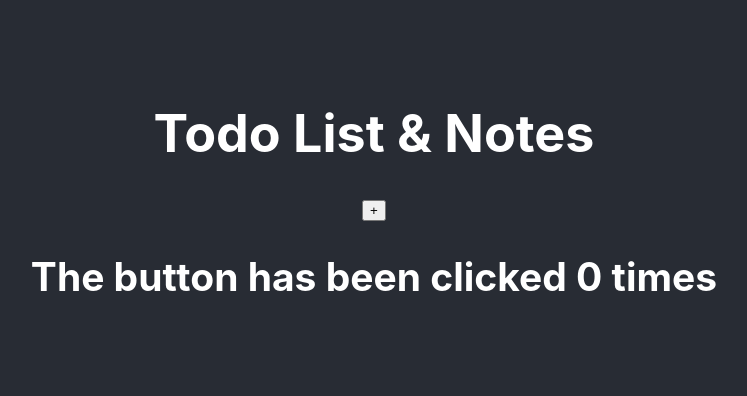
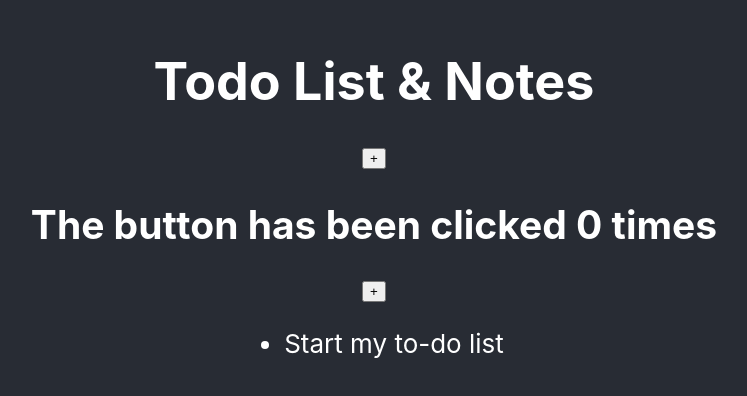
Before and after one commit to daisybarrette/drag-and-drop-sticky-notes, a React (Create React App) app: page / in a window 1280 px wide. Shown: the part 200-596 px from the top of the page, without its empty margins (266-1013 px from the left). Built offline with nearby package versions, Linux system fonts and the light colour scheme.

Commit message:
Start list of notes, semi-functional 'add' button

```diff
--- a/src/App.js
+++ b/src/App.js
@@ -1,12 +1,29 @@
 import React, { useState } from "react";
 import "./App.css";
 
+function List({ notes }) {
+    console.log(notes);
+    return (
+        <ul className="noteList">
+            {notes.map((note, index) => (
+                <li key={index}>{`${note.content}`}</li>
+            ))}
+        </ul>
+    );
+}
+
 function App() {
     const [count, setCount] = useState(0);
+    const [notes, setNotes] = useState([{ content: "Start my to-do list" }]);
 
     function handleClick() {
         setCount(count + 1);
         console.log("the button was clicked");
+    }
+
+    function handleAddNote(newNote) {
+        const updatedNotes = [...notes, newNote];
+        setNotes(updatedNotes);
     }
 
     return (
@@ -19,6 +36,12 @@ function App() {
                 </button>
 
                 <h2 id="countText">{`The button has been clicked ${count} times`}</h2>
+
+                <button id="addNote" onClick={handleAddNote}>
+                    {"+"}
+                </button>
+
+                <List notes={notes} />
             </header>
         </div>
     );
```
Also changed, not shown: 1 other file (tests, documents, lock files or other folders).
